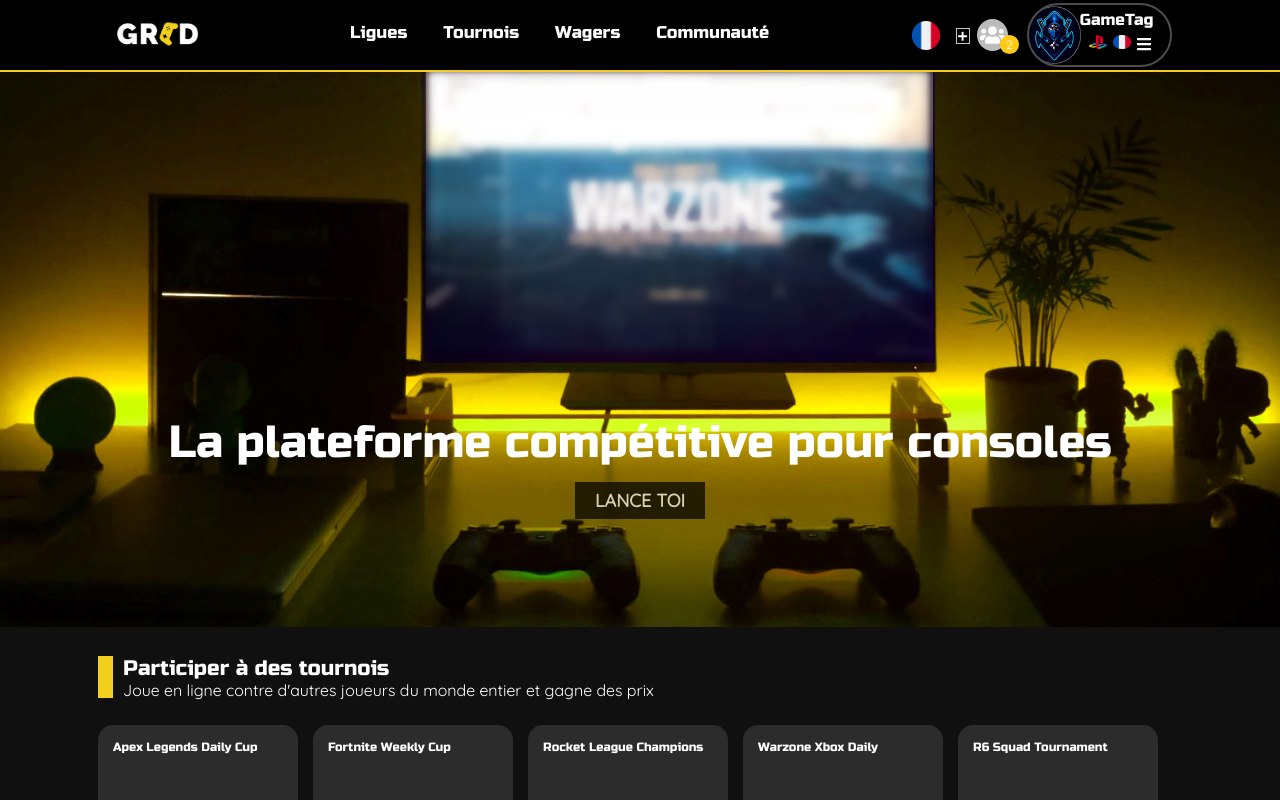
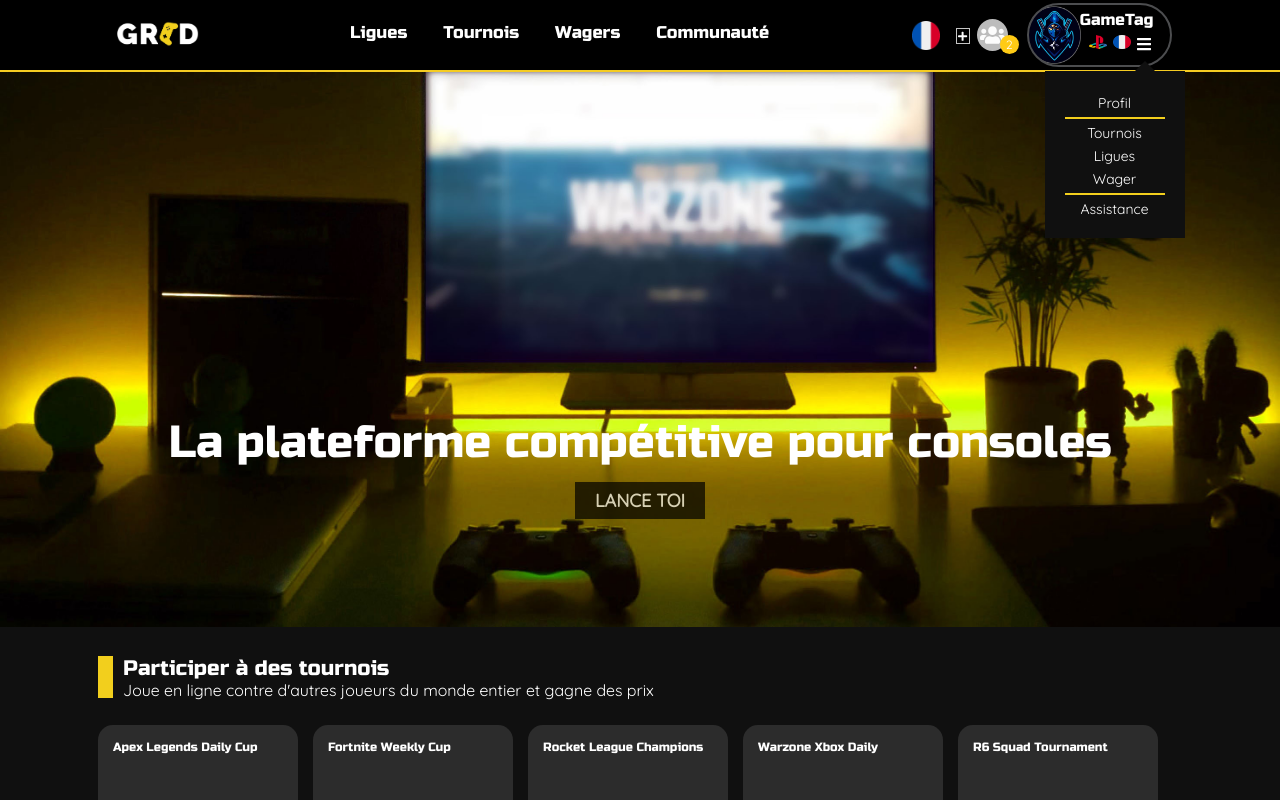
Before and after one commit to antonio-nirina/go-grd, a React (Create React App) app in the folder client/: page / in a window 1280 px wide. Shown: the top 800 px of the page. Built offline with nearby package versions, Linux system fonts and the light colour scheme; the HTML template or start-up script is replaced by a standard one.

Commit message:
add dropdown

```diff
--- a/client/src/views/header/header.css
+++ b/client/src/views/header/header.css
@@ -91,6 +91,7 @@
 	margin: 6px 3px;
 	display: inline-block;
 	vertical-align: top;
+	cursor: pointer;
 }
 .lang span{
 	display: block;
@@ -131,6 +132,45 @@
 	text-align: right;
 }
 .dropdown{
-	display: none;
+	display: block;
 	position: absolute;
+	background: #101010;
+	padding: 5px 15px 15px 15px;
+	top: 66px;
 }
+.dropdown:before{
+  content:"";
+  width: 0;
+  height: 0;
+  border-left: 10px solid transparent;
+  border-right: 10px solid transparent;
+  border-bottom: 10px solid #101010;
+  position: relative;
+  top: -33px;
+  left: 30px;
+
+}
+.dropdown li a{
+	margin-bottom: 5px;
+}
+.dropdown li a{
+	display: block;
+	padding: 0 5px;
+}
+
+.dropdown li:first-child a:first-child:after{
+	content:"";
+	display: block;
+	width: 100px;
+	height: 2px;
+	background: #f2cf1d;
+	margin: 5px 0px;
+}
+.dropdown li:last-child a:first-child:before{
+	content:"";
+	display: block;
+	width: 100px;
+	height: 2px;
+	background: #f2cf1d;
+	margin: 5px 0px;
+}
--- a/client/src/views/header/header.tsx
+++ b/client/src/views/header/header.tsx
@@ -12,6 +12,7 @@
 
 
 const Header: React.FC = function() {
+
   return(
 
         <header className="header">
@@ -44,13 +45,13 @@
                     <div className="box">
     	 			   <div className="lang">
 
-                            <span><img src={fr} alt="" className="lang" width="28" height="29"/></span>
-                            <span><img src={gb} alt="" className="lang" width="28" height="29" style={{display : "none"}}/></span>
+                            <span><a href="#" title=""><img src={fr} alt="" className="lang" width="28" height="29"/></a></span>
+                            <span><a href="#" title=""><img src={gb} alt="" className="lang" width="28" height="29" style={{display : "none"}}/></a></span>
 
                         </div>
                         <div className="connex">
-                            <i className="square"><FontAwesomeIcon icon={faPlus} size="xs"/></i>
-                            <i className="relative"><FontAwesomeIcon icon={faUsers} size="lg"/><span className="counter">2</span></i>
+                            <a href="#"><i className="square"><FontAwesomeIcon icon={faPlus} size="xs"/></i></a>
+                            <a href="#"><i className="relative"><FontAwesomeIcon icon={faUsers} size="lg"/><span className="counter">2</span></i></a>
                         </div>
 
                     </div>
@@ -59,8 +60,8 @@
                             <div className="bg-game">
                                 <p>GameTag</p>
                                 <p>
-                                <img src={ps} className="itemTag" alt="" width="18" height="14"/>
-                                <img src={fr} className="itemTag" alt="" width="18" height="14"/>
+                                <a href="#"><img src={ps} className="itemTag" alt="" width="18" height="14"/></a>
+                                <a href="#"><img src={fr} className="itemTag" alt="" width="18" height="14"/></a>
                                 <i className="itemTag"><FontAwesomeIcon icon={faBars} /></i>
                                 </p>
                             </div>
```
